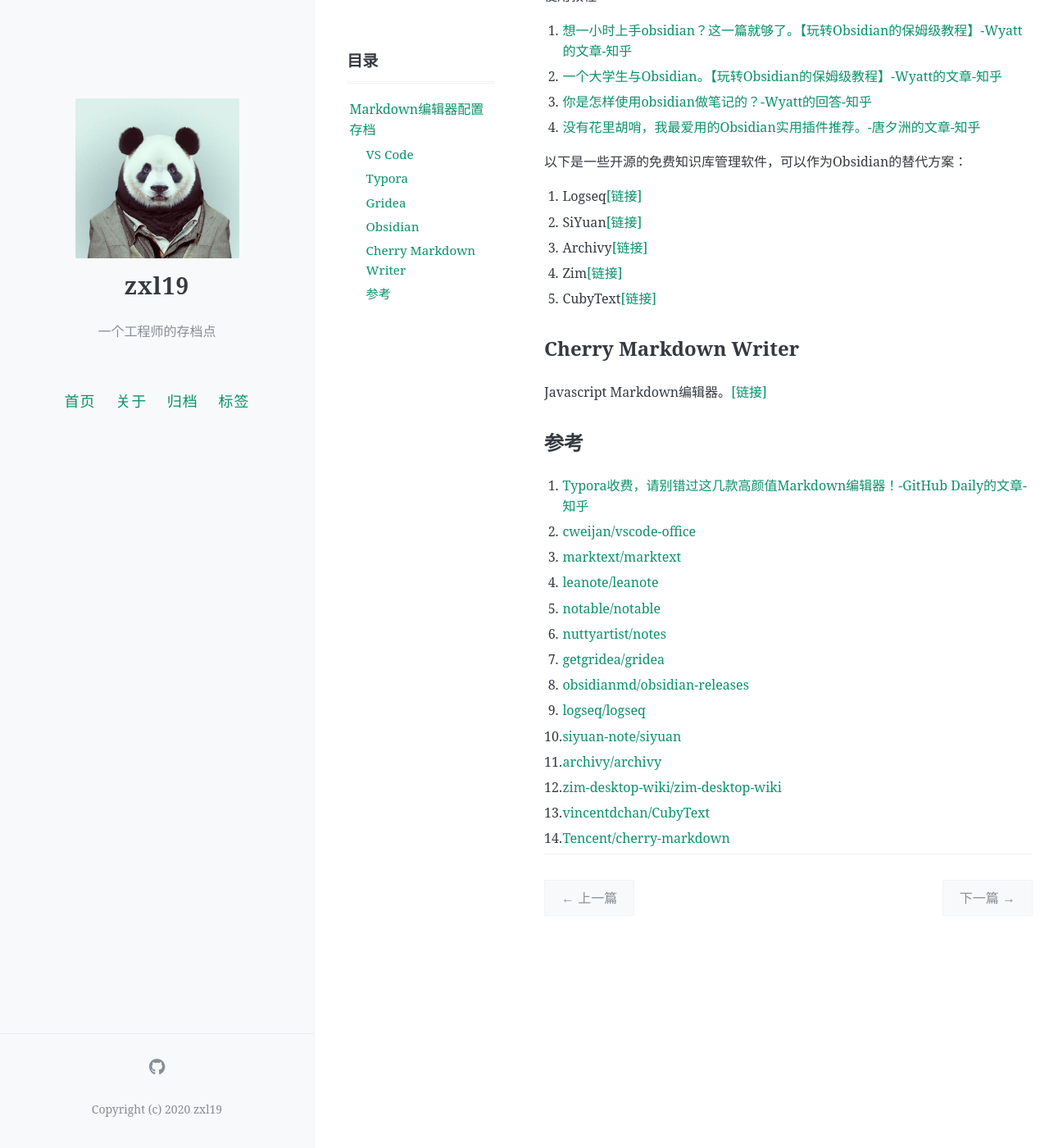
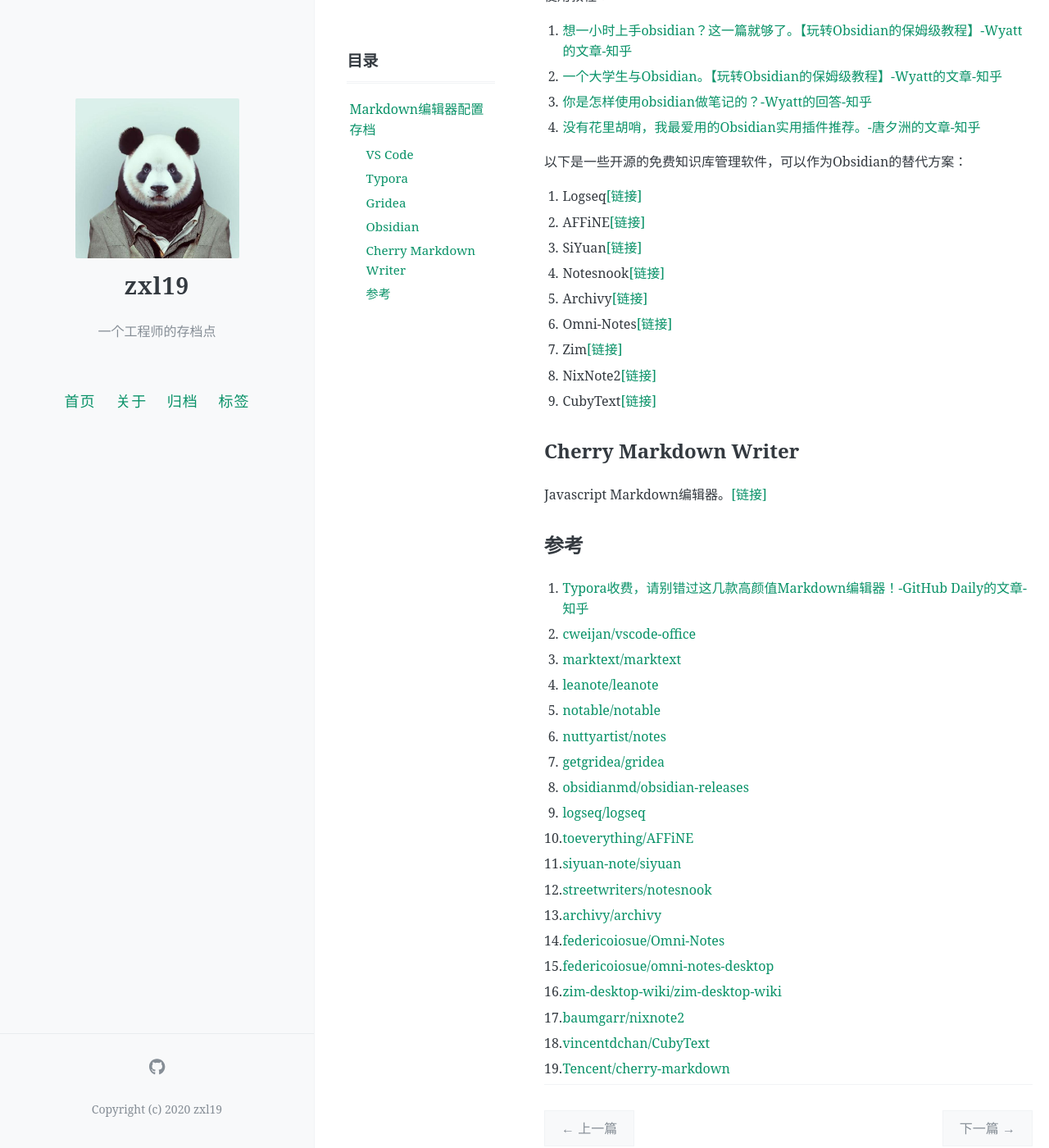
Before and after one commit to zxl19/zxl19.github.io, a Jekyll site: the page built from _posts/2020-06-06-markdown-editor.md, in a window 1280 px wide and 1400 px high, scrolled down 1097 px. Shown: the whole window at 82% size. Built offline with Jekyll 4.4.1, drawn with Linux system fonts in a browser that asks for light colours; comment, search, counter and statistics services are not loaded.

Commit message:
Update Posts

```diff
--- a/_posts/2020-06-06-markdown-editor.md
+++ b/_posts/2020-06-06-markdown-editor.md
@@ -55,10 +55,14 @@ pinned: false
 以下是一些开源的免费知识库管理软件，可以作为Obsidian的替代方案：
 
 1. Logseq[[链接]](https://logseq.com)
-2. SiYuan[[链接]](https://b3log.org/siyuan/en/)
-3. Archivy[[链接]](https://archivy.github.io)
-4. Zim[[链接]](https://zim-wiki.org)
-5. CubyText[[链接]](https://github.com/vincentdchan/CubyText)
+2. AFFiNE[[链接]](https://affine.pro)
+3. SiYuan[[链接]](https://b3log.org/siyuan/en/)
+4. Notesnook[[链接]](https://notesnook.com)
+5. Archivy[[链接]](https://archivy.github.io)
+6. Omni-Notes[[链接]](https://omninotes.app)
+7. Zim[[链接]](https://zim-wiki.org)
+8. NixNote2[[链接]](https://github.com/baumgarr/nixnote2)
+9. CubyText[[链接]](https://github.com/vincentdchan/CubyText)
 
 ## Cherry Markdown Writer
 
@@ -75,8 +79,13 @@ Javascript Markdown编辑器。[[链接]](https://github.com/Tencent/cherry-mark
 7. [getgridea/gridea](https://github.com/getgridea/gridea)
 8. [obsidianmd/obsidian-releases](https://github.com/obsidianmd/obsidian-releases)
 9. [logseq/logseq](https://github.com/logseq/logseq)
-10. [siyuan-note/siyuan](https://github.com/siyuan-note/siyuan)
-11. [archivy/archivy](https://github.com/archivy/archivy)
-12. [zim-desktop-wiki/zim-desktop-wiki](https://github.com/zim-desktop-wiki/zim-desktop-wiki)
-13. [vincentdchan/CubyText](https://github.com/vincentdchan/CubyText)
-14. [Tencent/cherry-markdown](https://github.com/Tencent/cherry-markdown)
+10. [toeverything/AFFiNE](https://github.com/toeverything/AFFiNE)
+11. [siyuan-note/siyuan](https://github.com/siyuan-note/siyuan)
+12. [streetwriters/notesnook](https://github.com/streetwriters/notesnook)
+13. [archivy/archivy](https://github.com/archivy/archivy)
+14. [federicoiosue/Omni-Notes](https://github.com/federicoiosue/Omni-Notes)
+15. [federicoiosue/omni-notes-desktop](https://github.com/federicoiosue/omni-notes-desktop)
+16. [zim-desktop-wiki/zim-desktop-wiki](https://github.com/zim-desktop-wiki/zim-desktop-wiki)
+17. [baumgarr/nixnote2](https://github.com/baumgarr/nixnote2)
+18. [vincentdchan/CubyText](https://github.com/vincentdchan/CubyText)
+19. [Tencent/cherry-markdown](https://github.com/Tencent/cherry-markdown)
```
Also changed, not shown: _posts/2023-01-03-cpp-math.md (+6 -1 lines).
